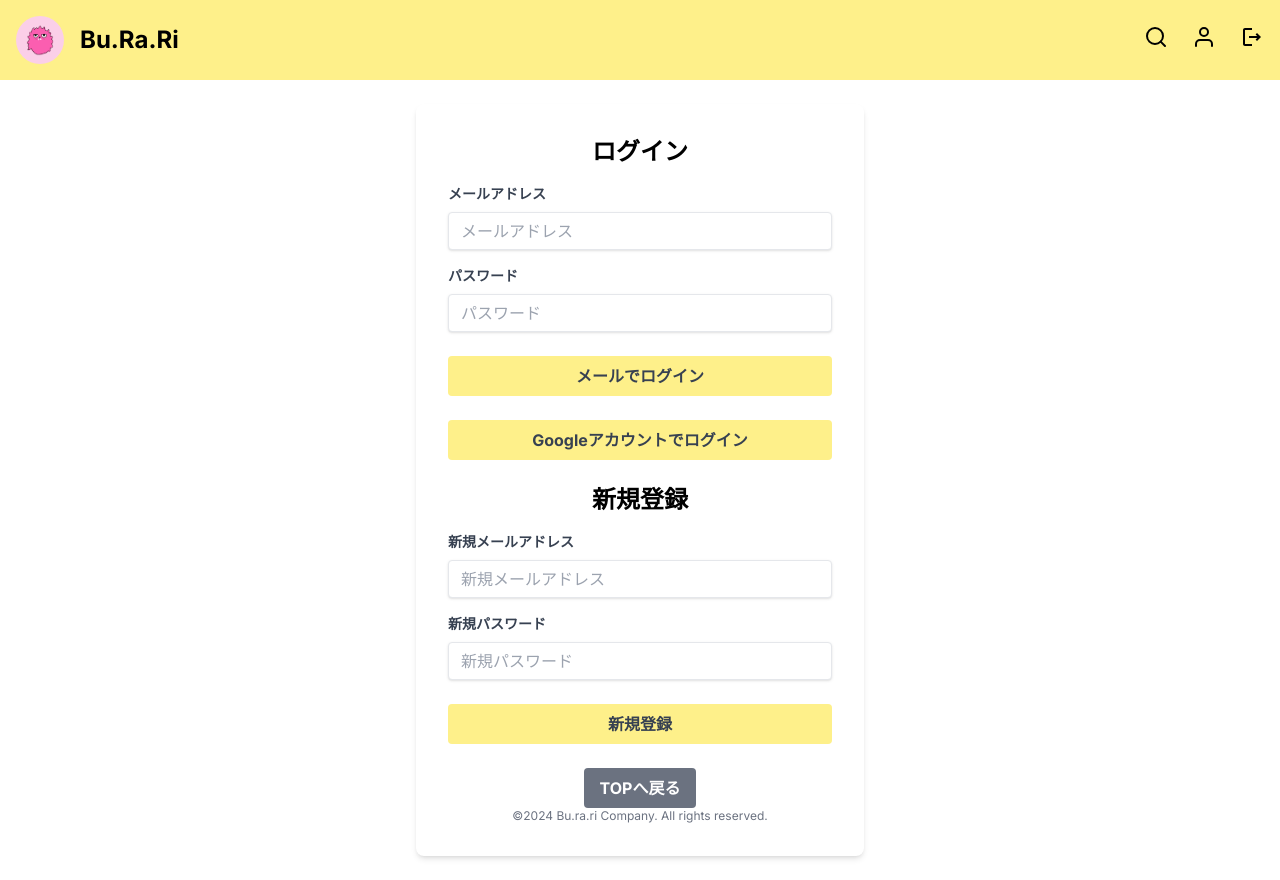
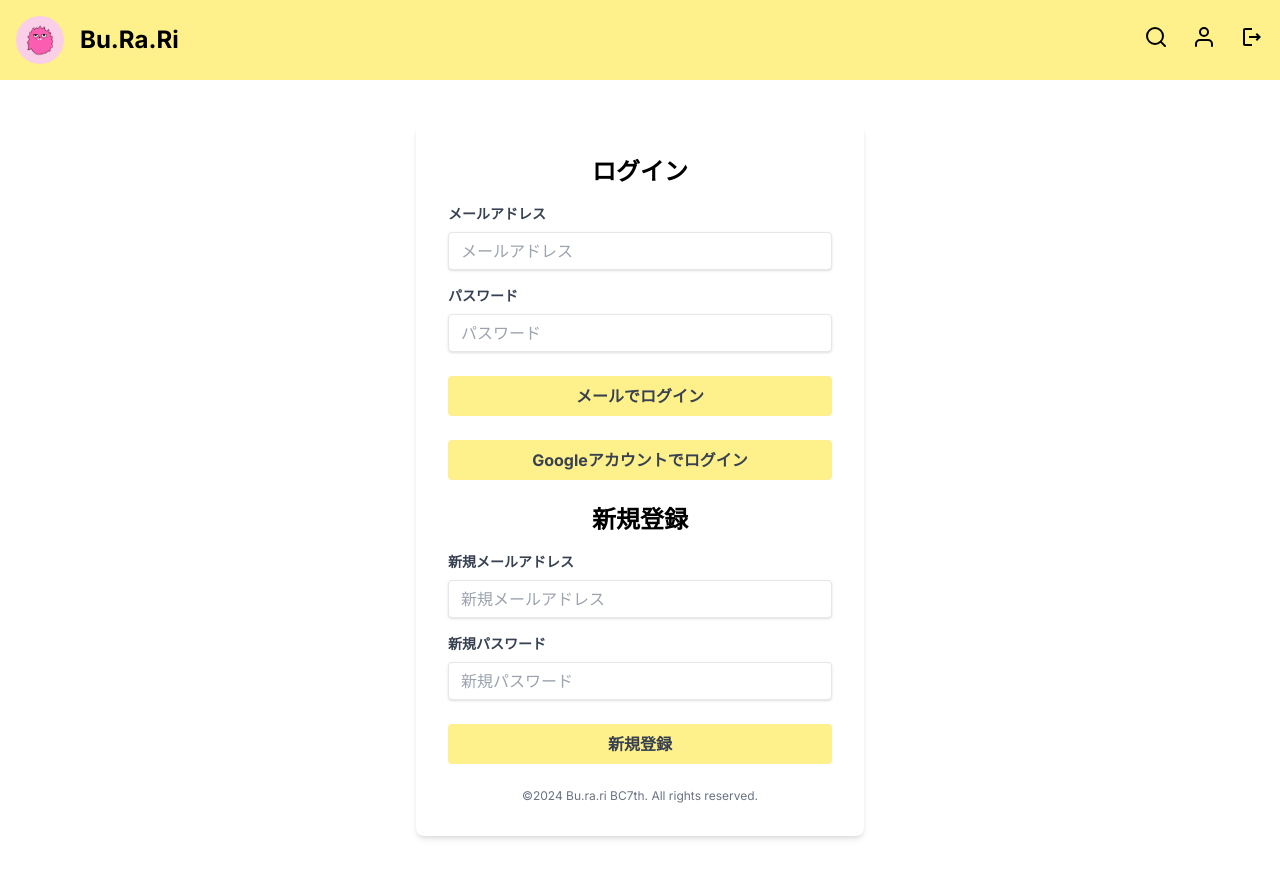
Before and after one commit to ms-engineer-bc7/teamb-lastPJ, a Next.js app in the folder front/: page /logins in a window 1280 px wide. Built offline with nearby package versions, Linux system fonts and the light colour scheme.

Commit message:
戻るボタン削除(コメントオフ)

```diff
--- a/front/src/app/logins/page.tsx
+++ b/front/src/app/logins/page.tsx
@@ -200,16 +200,16 @@ const LoginPage = () => {
           </button>
         </div>
         <div className="flex justify-center">
-          <button
+          {/* <button
             className=" bg-gray-500 hover:bg-gray-700 text-white font-bold py-2 px-4 rounded focus:outline-none focus:shadow-outline"
             type="button"
             onClick={() => router.push("/")}
           >
             TOPへ戻る
-          </button>
+          </button> */}
         </div>
         <p className="text-center text-gray-500 text-xs">
-          &copy;2024 Bu.ra.ri Company. All rights reserved.
+          &copy;2024 Bu.ra.ri BC7th. All rights reserved.
         </p>
       </div>
     </div>
```
